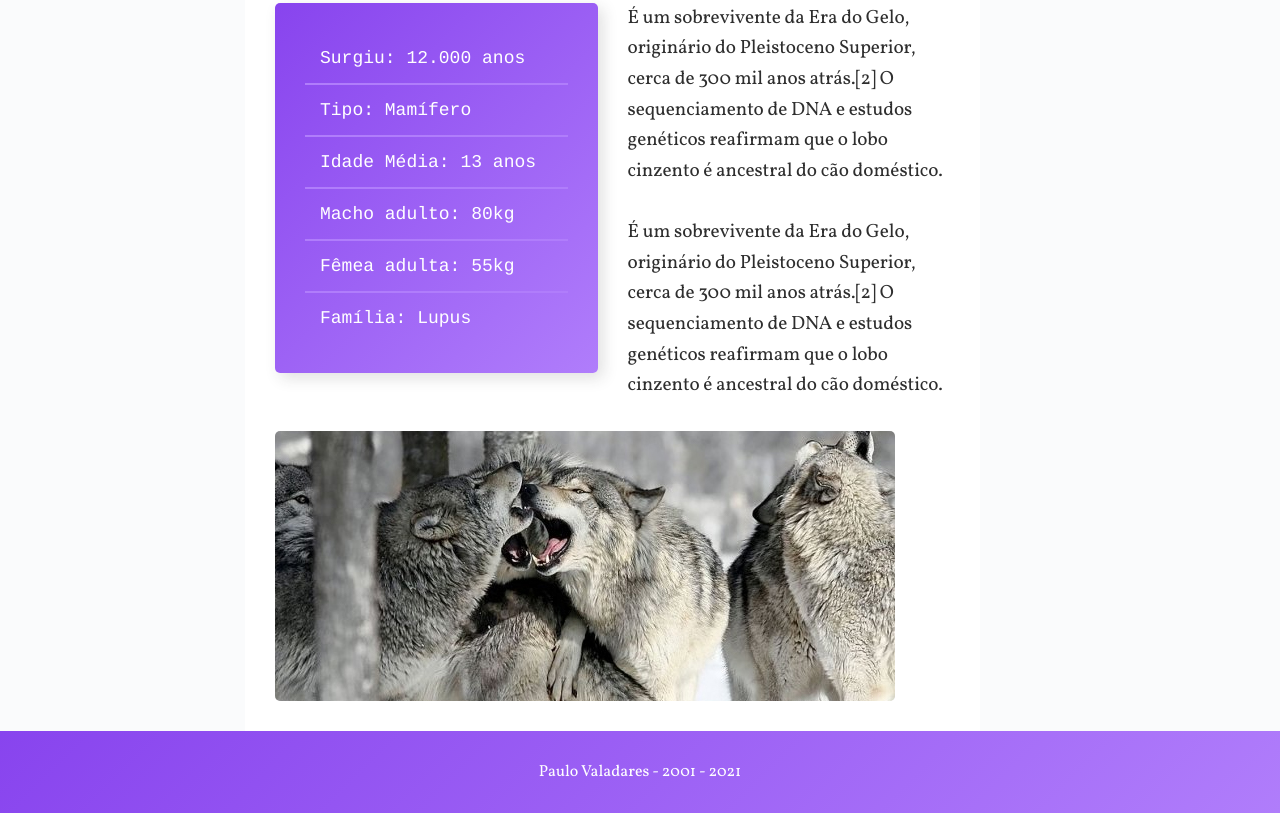
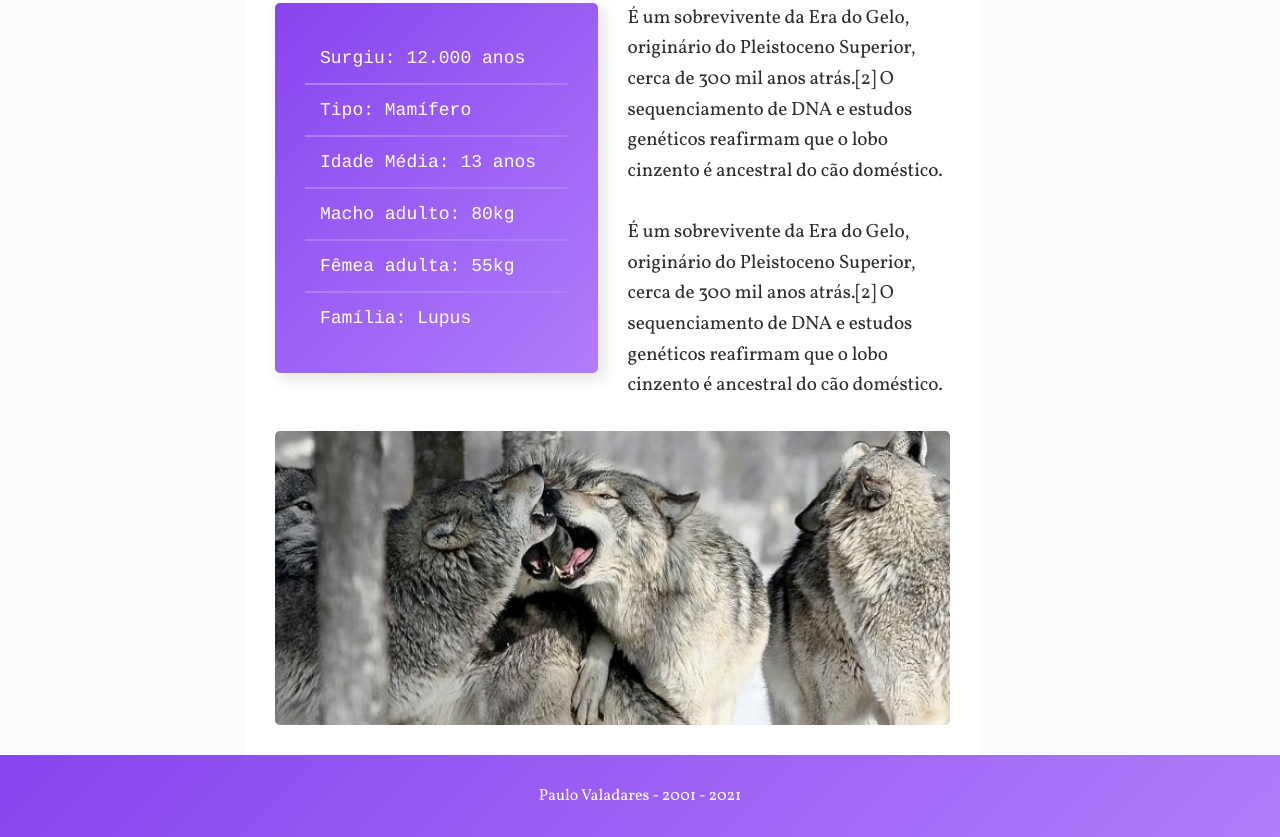
Before and after one commit to paulovaladares/css-grid-layout, a plain HTML site: page index.html in a window 1280 px wide. Shown: the part 1264-2101 px from the top of the page. Before the commit the page ends 2077 px from the top, so only its background shows below. Drawn offline with Linux system fonts and the light colour scheme.

Commit message:
full image

```diff
--- a/css/styles.css
+++ b/css/styles.css
@@ -246,6 +246,10 @@ img {
   top: 2px;
 }
 
+.image-3 {
+  width: 100%;
+}
+
 /* ADDS */
 
 .anuncios {
--- a/index.html
+++ b/index.html
@@ -130,7 +130,7 @@
           </p>
         </div>
 
-        <img class="col-wide" src="img/wolf3.jpg" alt="Wolf 3" />
+        <img class="image-3 col-wide" src="img/wolf3.jpg" alt="Wolf 3" />
       </main>
 
       <aside class="anuncios">
```
